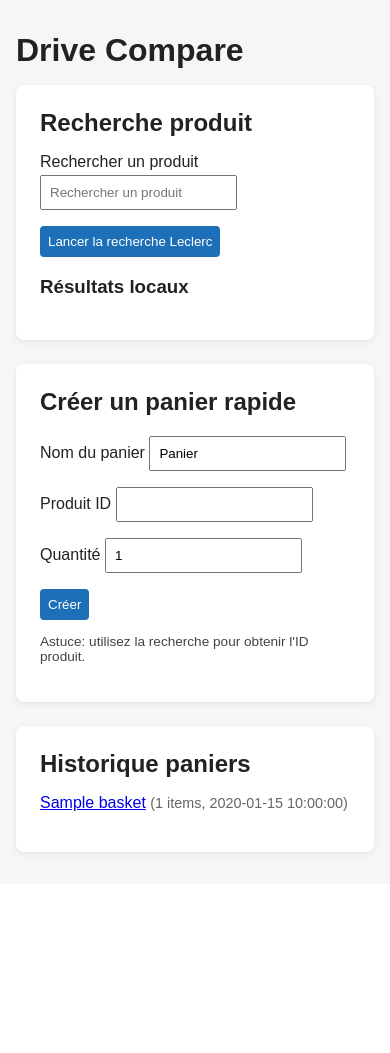
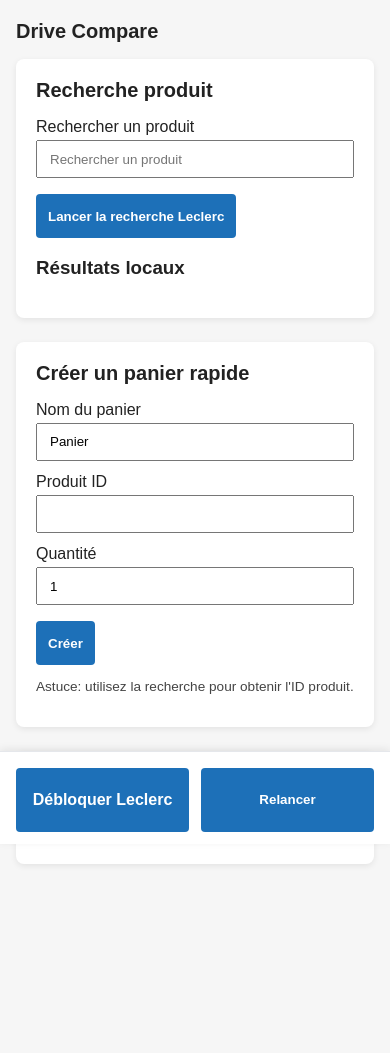
Before and after one commit to stevenpwlk/drivecompare, a FastAPI app: template backend/app/templates/index.html in a window 390 px wide. Before the commit the page ends 857 px from the top, so only its background shows below. Run offline with FastAPI, Linux system fonts and the light colour scheme; the template is opened without the code that fills it: most values are stand-ins (such as "Sample title", 1, 10 or a date in 2020).

Commit message:
Improve Leclerc GUI unblock flow and mobile UI

```diff
--- a/backend/app/static/style.css
+++ b/backend/app/static/style.css
@@ -7,8 +7,8 @@
 
 .container {
   max-width: 960px;
-  margin: 2rem auto;
-  padding: 0 1rem;
+  margin: 2rem auto 5rem;
+  padding: 0 1.25rem;
 }
 
 h1, h2 {
@@ -23,22 +23,51 @@
   margin-bottom: 1.5rem;
 }
 
+.card-highlight {
+  border: 1px solid #f0c987;
+  background: #fff7e8;
+}
+
 label {
   display: block;
   margin-bottom: 0.75rem;
 }
 
-input, select, button {
-  padding: 0.5rem;
+input, select, button, .button-link {
+  padding: 0.6rem 0.75rem;
   margin-top: 0.25rem;
 }
 
-button {
+input, select {
+  width: 100%;
+  max-width: 100%;
+  box-sizing: border-box;
+}
+
+button, .button-link {
   cursor: pointer;
   background: #1d70b8;
   color: #fff;
   border: none;
   border-radius: 4px;
+  text-decoration: none;
+  display: inline-flex;
+  align-items: center;
+  justify-content: center;
+  gap: 0.25rem;
+  min-height: 44px;
+  font-weight: 600;
+}
+
+.button-link.secondary {
+  background: #4b5563;
+}
+
+.actions {
+  display: flex;
+  flex-wrap: wrap;
+  gap: 0.75rem;
+  margin-top: 0.75rem;
 }
 
 ul {
@@ -55,14 +84,78 @@
   font-size: 0.9rem;
 }
 
-.result {
-  padding: 0.5rem 0;
-  border-bottom: 1px solid #eee;
+.result-card {
+  background: #fff;
+  border: 1px solid #eee;
+  border-radius: 8px;
+  padding: 0.75rem;
+  box-shadow: 0 1px 4px rgba(0,0,0,0.04);
 }
 
 .hint {
   font-size: 0.85rem;
   color: #444;
+}
+
+.results-grid {
+  display: grid;
+  grid-template-columns: repeat(auto-fit, minmax(220px, 1fr));
+  gap: 0.75rem;
+}
+
+.status-badge {
+  display: inline-flex;
+  align-items: center;
+  padding: 0.2rem 0.6rem;
+  border-radius: 999px;
+  font-size: 0.8rem;
+  font-weight: 600;
+  margin-left: 0.5rem;
+  background: #e5e7eb;
+  color: #111827;
+}
+
+.status-badge.status-done {
+  background: #dcfce7;
+  color: #166534;
+}
+
+.status-badge.status-success {
+  background: #dcfce7;
+  color: #166534;
+}
+
+.status-badge.status-failed {
+  background: #fee2e2;
+  color: #991b1b;
+}
+
+.status-badge.status-blocked {
+  background: #fef3c7;
+  color: #92400e;
+}
+
+.status-badge.status-running,
+.status-badge.status-pending {
+  background: #e0f2fe;
+  color: #075985;
+}
+
+.mobile-actions {
+  position: sticky;
+  bottom: 0;
+  background: #fff;
+  padding: 0.75rem 1rem;
+  border-top: 1px solid #e5e7eb;
+  display: flex;
+  gap: 0.75rem;
+  justify-content: space-between;
+  box-shadow: 0 -2px 8px rgba(0,0,0,0.08);
+}
+
+.mobile-actions .button-link,
+.mobile-actions button {
+  flex: 1;
 }
 
 .table {
@@ -77,3 +170,22 @@
   padding: 0.5rem;
   border-bottom: 1px solid #eee;
 }
+
+@media (max-width: 720px) {
+  .container {
+    margin: 1.25rem auto 6rem;
+    padding: 0 1rem;
+  }
+
+  .card {
+    padding: 1.25rem;
+  }
+
+  .actions {
+    flex-direction: column;
+  }
+
+  h1, h2 {
+    font-size: 1.25rem;
+  }
+}
--- a/backend/app/templates/index.html
+++ b/backend/app/templates/index.html
@@ -2,6 +2,7 @@
 <html lang="fr">
 <head>
   <meta charset="UTF-8" />
+  <meta name="viewport" content="width=device-width, initial-scale=1" />
   <title>Drive Compare</title>
   <link rel="stylesheet" href="/static/style.css" />
 </head>
@@ -18,13 +19,18 @@
         </label>
         <button type="submit">Lancer la recherche Leclerc</button>
       </form>
-      <div id="leclerc-unblock" class="hint" hidden>
-        <div><strong>Session Leclerc (mobile)</strong></div>
+      <div id="leclerc-unblock" class="hint card-highlight" hidden>
+        <div><strong>Leclerc bloqué</strong></div>
         <div class="muted">
-          Ouvrez le navigateur distant, passez le captcha/login, revenez et relancez la recherche.
+          Ouvrez le navigateur distant pour passer le captcha/login, puis revenez relancer la recherche.
         </div>
         <div class="actions">
-          <button type="button" id="leclerc-unblock-button">Ouvrir Leclerc (déblocage)</button>
+          <a id="leclerc-unblock-link" class="button-link" target="_blank" rel="noopener">
+            Ouvrir Leclerc (déblocage)
+          </a>
+          <a id="leclerc-unblock-same-tab" class="button-link secondary">
+            Ouvrir dans cet onglet
+          </a>
           <button type="button" id="leclerc-unblock-done">J'ai terminé</button>
         </div>
       </div>
@@ -68,6 +74,12 @@
       </ul>
     </section>
   </main>
+  <div id="mobile-actions" class="mobile-actions" hidden>
+    <a id="mobile-unblock" class="button-link" target="_blank" rel="noopener">
+      Débloquer Leclerc
+    </a>
+    <button type="button" id="mobile-retry">Relancer</button>
+  </div>
 
   <script>
     const searchForm = document.getElementById('search-form');
@@ -78,11 +90,14 @@
     const host = window.location.hostname;
     const leclercGuiUrl = `https://${host}:5801/`;
     const leclercUnblock = document.getElementById('leclerc-unblock');
-    const leclercUnblockButton = document.getElementById('leclerc-unblock-button');
+    const leclercUnblockLink = document.getElementById('leclerc-unblock-link');
+    const leclercUnblockSameTab = document.getElementById('leclerc-unblock-same-tab');
     const leclercUnblockDone = document.getElementById('leclerc-unblock-done');
+    const mobileActions = document.getElementById('mobile-actions');
+    const mobileUnblock = document.getElementById('mobile-unblock');
+    const mobileRetry = document.getElementById('mobile-retry');
     let timeout;
     let poller;
-    let lastAutoOpenJobId = null;
 
     async function setLeclercGuiActive(active) {
       await fetch('/leclerc/gui/active', {
@@ -92,16 +107,33 @@
       });
     }
 
-    async function openLeclercGui() {
-      await setLeclercGuiActive(true);
-      window.open(leclercGuiUrl, "_blank", "noopener");
+    function notifyLeclercGuiActive(active) {
+      const payload = JSON.stringify({ active });
+      if (navigator.sendBeacon) {
+        const blob = new Blob([payload], { type: 'application/json' });
+        navigator.sendBeacon('/leclerc/gui/active', blob);
+        return;
+      }
+      fetch('/leclerc/gui/active', {
+        method: 'POST',
+        headers: { 'Content-Type': 'application/json' },
+        body: payload,
+        keepalive: true,
+      });
     }
 
-    leclercUnblockButton.addEventListener('click', () => {
-      openLeclercGui();
+    leclercUnblockLink.href = leclercGuiUrl;
+    leclercUnblockSameTab.href = leclercGuiUrl;
+    mobileUnblock.href = leclercGuiUrl;
+
+    [leclercUnblockLink, leclercUnblockSameTab, mobileUnblock].forEach((link) => {
+      link.addEventListener('click', () => notifyLeclercGuiActive(true));
     });
     leclercUnblockDone.addEventListener('click', async () => {
       await setLeclercGuiActive(false);
+    });
+    mobileRetry.addEventListener('click', () => {
+      searchForm.dispatchEvent(new Event('submit', { cancelable: true, bubbles: true }));
     });
 
     search.addEventListener('input', () => {
@@ -114,28 +146,52 @@
       timeout = setTimeout(async () => {
         const resp = await fetch(`/products/search?q=${encodeURIComponent(query)}`);
         const data = await resp.json();
-        results.innerHTML = data.map(item => {
-          return `<div class="result">#${item.id} - ${item.name} (${item.brand || 'N/A'}) ${item.size || ''} ${item.unit || ''}</div>`;
-        }).join('') || '<div class="muted">Aucun résultat</div>';
+        const localItems = data.map(item => {
+          return `
+            <div class="result-card">
+              <strong>#${item.id} - ${item.name}</strong>
+              <div class="muted">${item.brand || 'N/A'} ${item.size || ''} ${item.unit || ''}</div>
+            </div>
+          `;
+        }).join('');
+        results.innerHTML = localItems
+          ? `<div class="results-grid">${localItems}</div>`
+          : '<div class="muted">Aucun résultat</div>';
       }, 250);
     });
 
+    function getBadgeInfo(job) {
+      if (job.status === 'FAILED' && job.result?.reason === 'DATADOME_BLOCKED') {
+        return { label: 'BLOCKED', className: 'status-blocked' };
+      }
+      const label = job.status === 'DONE' ? 'SUCCESS' : job.status;
+      return { label, className: `status-${label.toLowerCase()}` };
+    }
+
     function renderJob(job) {
-      jobStatus.innerHTML = `<strong>Job #${job.id}</strong> - ${job.status}`;
+      const badge = getBadgeInfo(job);
+      jobStatus.innerHTML = `
+        <strong>Job #${job.id}</strong>
+        <span class="status-badge ${badge.className}">${badge.label}</span>
+      `;
       if (job.status === 'DONE') {
         leclercUnblock.hidden = true;
+        mobileActions.hidden = true;
         const items = (job.result?.items || []).map(item => {
           const price = item.price != null ? `${item.price} €` : 'N/A';
           const unitPrice = item.unit_price != null ? `${item.unit_price} ${item.unit || ''}` : '';
           return `
-            <div class="result">
+            <div class="result-card">
               <strong>${item.title || 'Produit'}</strong>
-              <div class="muted">${item.brand || 'Marque inconnue'} - ${price} ${unitPrice}</div>
+              <div class="muted">${item.brand || 'Marque inconnue'}</div>
+              <div class="muted">${price} ${unitPrice}</div>
               <div class="muted">${item.url || ''}</div>
             </div>
           `;
         }).join('');
-        jobResults.innerHTML = items || '<div class="muted">Aucun résultat côté Leclerc.</div>';
+        jobResults.innerHTML = items
+          ? `<div class="results-grid">${items}</div>`
+          : '<div class="muted">Aucun résultat côté Leclerc.</div>';
       } else if (job.status === 'FAILED') {
         const debug = job.result?.debug || {};
         const reason = job.result?.reason || job.error || '';
@@ -150,19 +206,17 @@
         if (reason === 'DATADOME_BLOCKED') {
           const instruction = debug.instruction || '';
           leclercUnblock.hidden = false;
-          if (lastAutoOpenJobId !== job.id) {
-            openLeclercGui();
-            lastAutoOpenJobId = job.id;
-          }
+          mobileActions.hidden = false;
           jobResults.innerHTML = `
             <div class="muted">
-              Leclerc a bloqué l'accès automatique (DataDome). Le navigateur distant va s'ouvrir.
+              Leclerc a bloqué l'accès automatique (DataDome). Ouvrez le navigateur distant pour débloquer.
             </div>
             ${instruction ? `<div class="muted">${instruction}</div>` : ''}
             ${details ? `<div class="muted">${details}</div>` : ''}
           `;
         } else if (reason === 'GUI_ACTIVE') {
           leclercUnblock.hidden = false;
+          mobileActions.hidden = false;
           jobResults.innerHTML = `
             <div class="muted">
               Le navigateur distant est actif. Terminez la session puis cliquez "J'ai terminé".
@@ -171,6 +225,7 @@
           `;
         } else {
           leclercUnblock.hidden = true;
+          mobileActions.hidden = true;
           jobResults.innerHTML = `
             <div class="muted">La recherche a échoué: ${job.error || 'Erreur inconnue'}.</div>
             ${details ? `<div class="muted">${details}</div>` : ''}
@@ -178,6 +233,7 @@
         }
       } else {
         leclercUnblock.hidden = true;
+        mobileActions.hidden = true;
         jobResults.innerHTML = '<div class="muted">Recherche en cours...</div>';
       }
     }
@@ -215,7 +271,11 @@
         return;
       }
       const data = await resp.json();
-      jobStatus.innerHTML = `<strong>Job #${data.job_id}</strong> - ${data.status}`;
+      const initialBadge = getBadgeInfo({ status: data.status });
+      jobStatus.innerHTML = `
+        <strong>Job #${data.job_id}</strong>
+        <span class="status-badge ${initialBadge.className}">${initialBadge.label}</span>
+      `;
       poller = setInterval(async () => {
         const done = await pollJob(data.job_id);
         if (done) {
```
Also changed, not shown: docker-compose.yml (+5 -2 lines), README.md, 2 other files.
